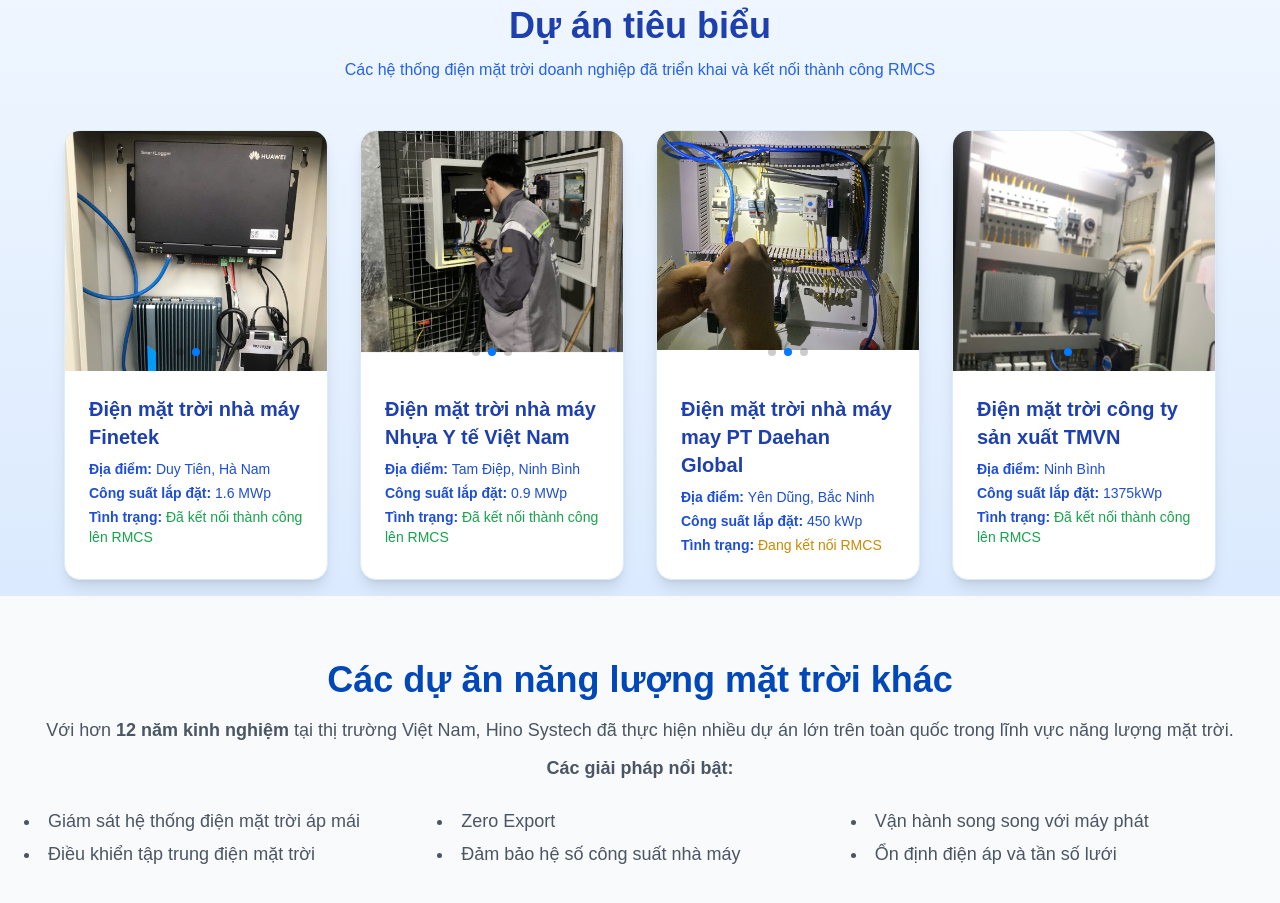
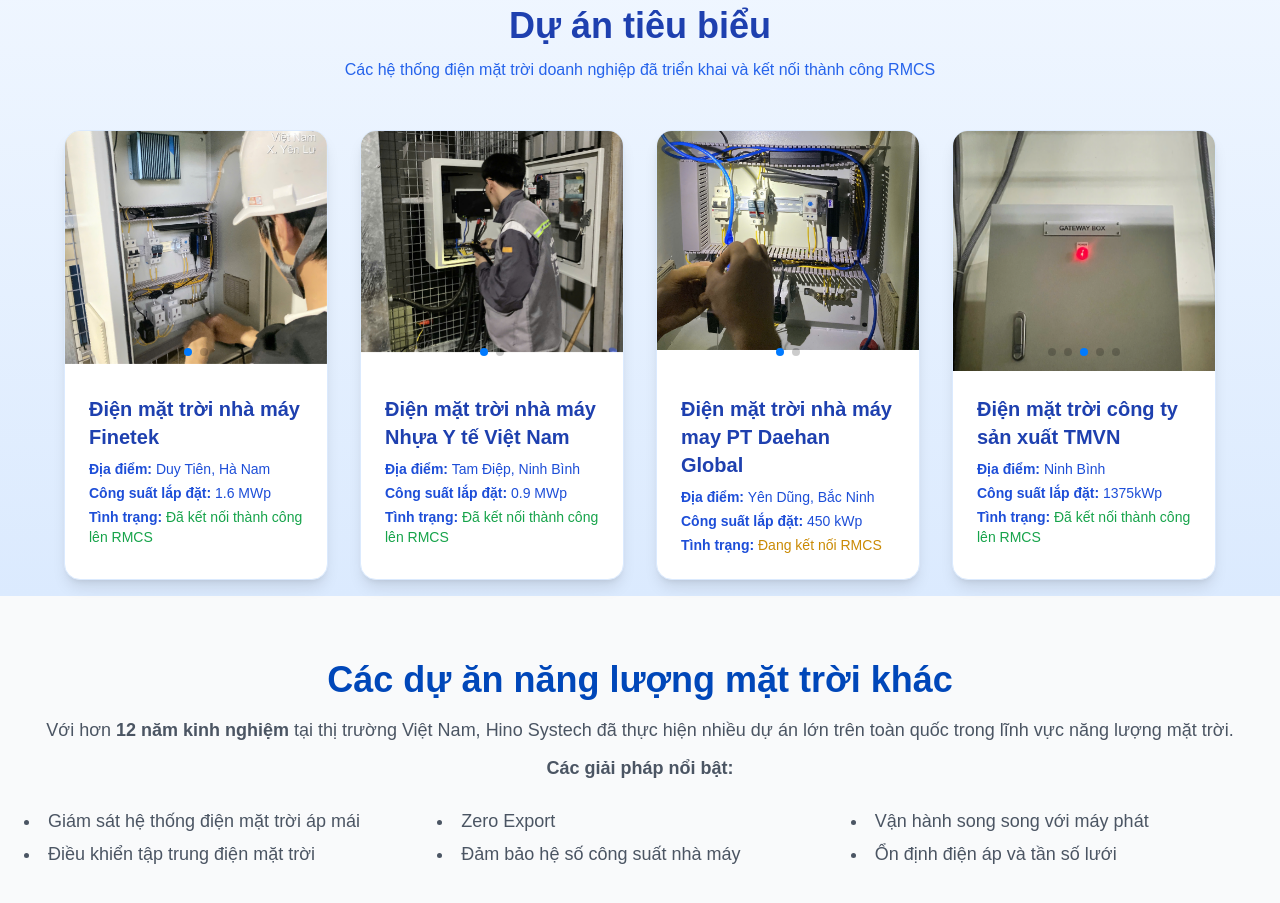
Before and after one commit to nhipybn/Hino-LP-1, a React (Vite) app: page /#/ in a window 1280 px wide. Shown: the part 5960-6863 px from the top of the page. Built offline with nearby package versions, Linux system fonts and the light colour scheme.

Commit message:
Update CasestudyOct.jsx

```diff
--- a/src/components/projects/CasestudyOct.jsx
+++ b/src/components/projects/CasestudyOct.jsx
@@ -13,7 +13,7 @@
     images: [
       "/img/duan1(hino1).jpg",
       "/img/duan2(Hino).jpg",
-      "/img/hino3(duan).jpg",
+
     ],
   },
   {
@@ -22,7 +22,7 @@
     capacity: "0.9 MWp",
     status: "Đã kết nối thành công lên RMCS",
     images: [
-       "/img/duancuoi.jpg",
+
       "/img/hino3(2).jpg",
       "/img/duan1(hino).jpg",
     ],
@@ -33,7 +33,7 @@
     capacity: "450 kWp",
     status: "Đang kết nối RMCS",
     images: [
-      "/img/tudien3.jpg",
+
       "/img/ketnoitudien3.jpg",
       "/img/duan3.jpg",
     ],
```
